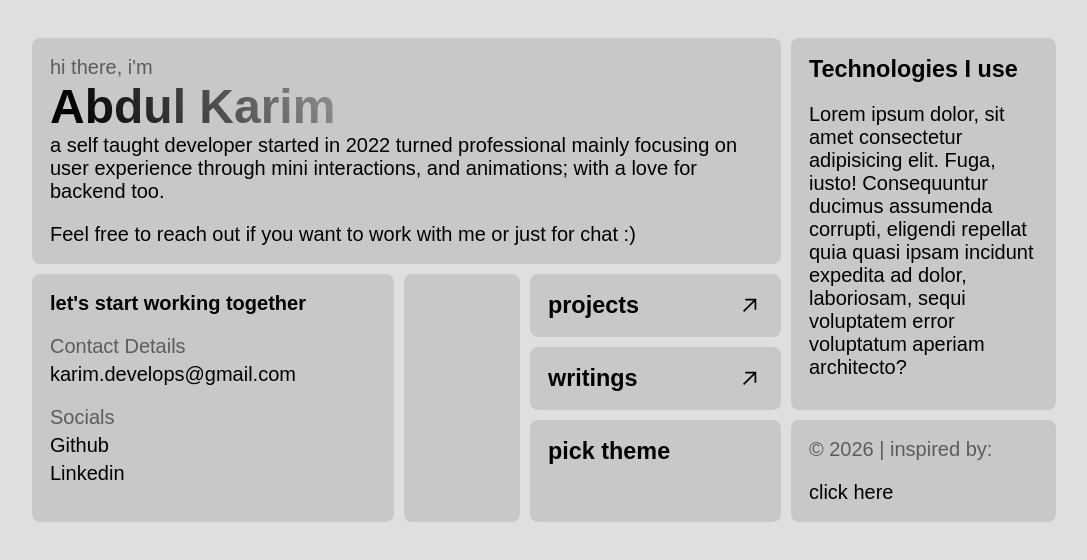
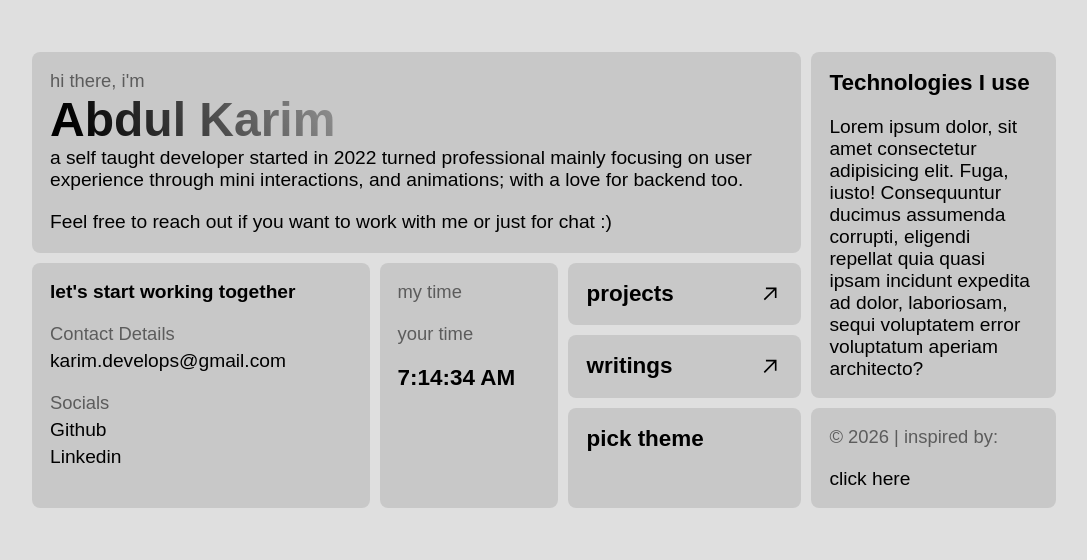
Before and after one commit to karimdevelops/karimdevelops.github.io, a React (Vite) app: page / in a window 1280 px wide. Shown: the top 560 px of the page, without its empty margins (96-1183 px from the left). Built offline with nearby package versions, Linux system fonts and the light colour scheme.

Commit message:
Create user clock component

```diff
--- /dev/null
+++ b/src/components/UserClock.tsx
@@ -0,0 +1,20 @@
+import { useEffect, useState } from "react";
+
+export default function UserClock() {
+  const [time, setTime] = useState(new Date());
+
+  useEffect(() => {
+    const timerId = setInterval(() => {
+      setTime(new Date());
+    }, 1000);
+    return () => {
+      clearInterval(timerId);
+    };
+  }, []);
+
+  return (
+    <div>
+      <h3>{time.toLocaleTimeString()}</h3>
+    </div>
+  );
+}
--- a/src/pages/About.tsx
+++ b/src/pages/About.tsx
@@ -2,6 +2,7 @@ import { Link } from "@tanstack/react-router";
 
 import "../styles/About.css";
 import openSvg from "../assets/open.svg";
+import UserClock from "../components/UserClock";
 
 export default function About() {
   return (
@@ -58,12 +59,17 @@ export default function About() {
             </ul>
           </div>
         </div>
-        <div className="clock-card"></div>
+        <div className="clock-card">
+          <p className="text-light">my time</p>
+          <p className="text-light">your time</p>
+          <UserClock />
+        </div>
         <Link className="projects-card flex flex-sp-between" to="/projects">
           <h3>projects</h3>
           <img src={openSvg} alt="open" />
         </Link>
         <a
+          target="_blank"
           href="https://dev.to/karimdevelops"
           className="writings-card flex flex-sp-between"
         >
--- a/src/styles/index.css
+++ b/src/styles/index.css
@@ -96,6 +96,8 @@
 }
 
 .text-light {
+    font-size: 1.15rem;
+    font-weight: 400;
     color: var(--txt-light-col);
 }
 
@@ -110,7 +112,7 @@
 body {
     color: var(--txt-col);
     background-color: var(--bg-col);
-    font-size: 1.25rem;
+    font-size: 1.20rem;
     font-family: Arial, Helvetica, sans-serif;
 }
 
```
